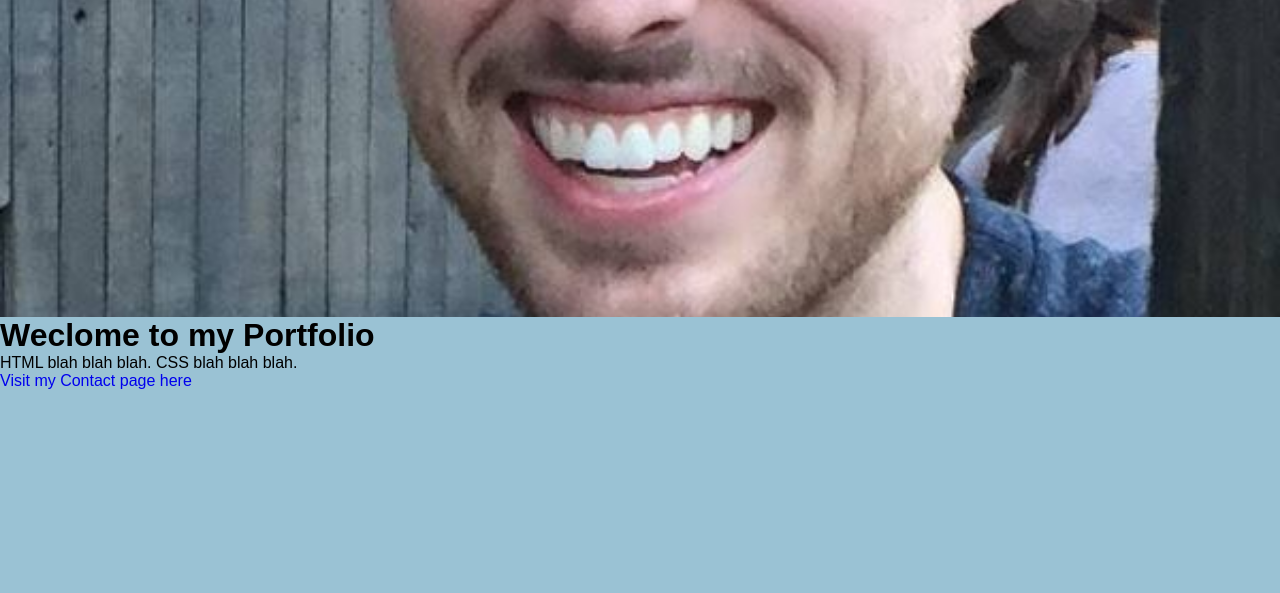
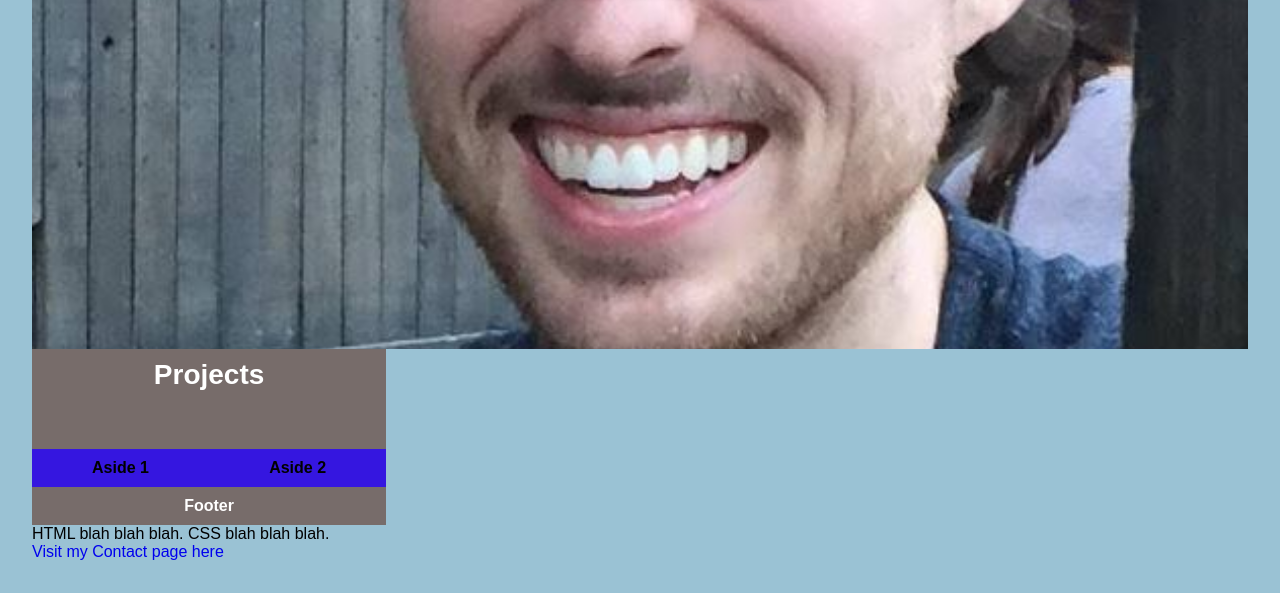
Before and after one commit to UsernameisStephen/portfolio, a plain HTML site: page index.html in a window 1280 px wide. Shown: the part 583-1176 px from the top of the page. Before the commit the page ends 973 px from the top, so only its background shows below. Drawn offline with Linux system fonts and the light colour scheme.

Commit message:
added wrap boxes with text and bacground color

```diff
--- a/index.html
+++ b/index.html
@@ -29,16 +29,13 @@
             <h2>I know some stuff about things.</h2>
 
             </div>
-
-
         </section>
-
-
-
-
-        <h1>Weclome to my Portfolio</h1>
-
-
+        <div class="wrapper">
+            <header class="header">Projects</header>
+            <aside class="aside aside-1">Aside 1</aside>
+            <aside class="aside aside-2">Aside 2</aside>
+            <footer class="footer">Footer</footer>
+          </div>
 
     </main>
             <p class= "welcome"> HTML blah blah blah. CSS blah blah blah.</p>
--- a/style.css
+++ b/style.css
@@ -73,7 +73,6 @@
   .index-banner{
       width: 100%;
       height: 100vh;
-      /* height: calc (100vh - 100px); */
       background-image: url(./images/stephen-elliott-portfolio.jpg);
       background-repeat: no-repeat;
       background-position: center;
@@ -98,13 +97,54 @@
 
   .index-banner h2 {
     font-size: 22px;
-    font-family:Impact, Haettenschweiler, 'Arial Narrow Bold', sans-serif
+    font-family:Impact, Haettenschweiler, 'Arial Narrow Bold', sans-serif;
     font-weight: 180;
     color:#fff;
     text-shadow: 2px 2px 8px #111;
     text-align: center;
 }
+.wrapper {
+    display: flex;
+    flex-flow: row wrap;
+    font-weight: bold;
+    text-align: center;
+  }
 
+  .wrapper > * {
+    padding: 10px;
+    flex: 1 100%;
+  }
+
+  .header {
+    background: rgb(119, 108, 106);
+    font-size: 28px;
+  }
+
+  .footer {
+    background: rgb(119, 108, 106);
+  }
+
+  .aside-1 {
+    background: rgb(53, 22, 224);
+  }
+
+  .aside-2 {
+    background: rgb(53, 22, 224);
+  }
+
+  @media all and (min-width: 600px) {
+    .aside { flex: 1 0 0; }
+  }
+
+  @media all and (min-width: 800px) {
+    .aside-1 { order: 1; }
+    .aside-2 { order: 3; }
+    .footer  { order: 4; }
+  }
+
+  body {
+    padding: 2em;
+  }
 
   footer {
     padding: 20px;
```
